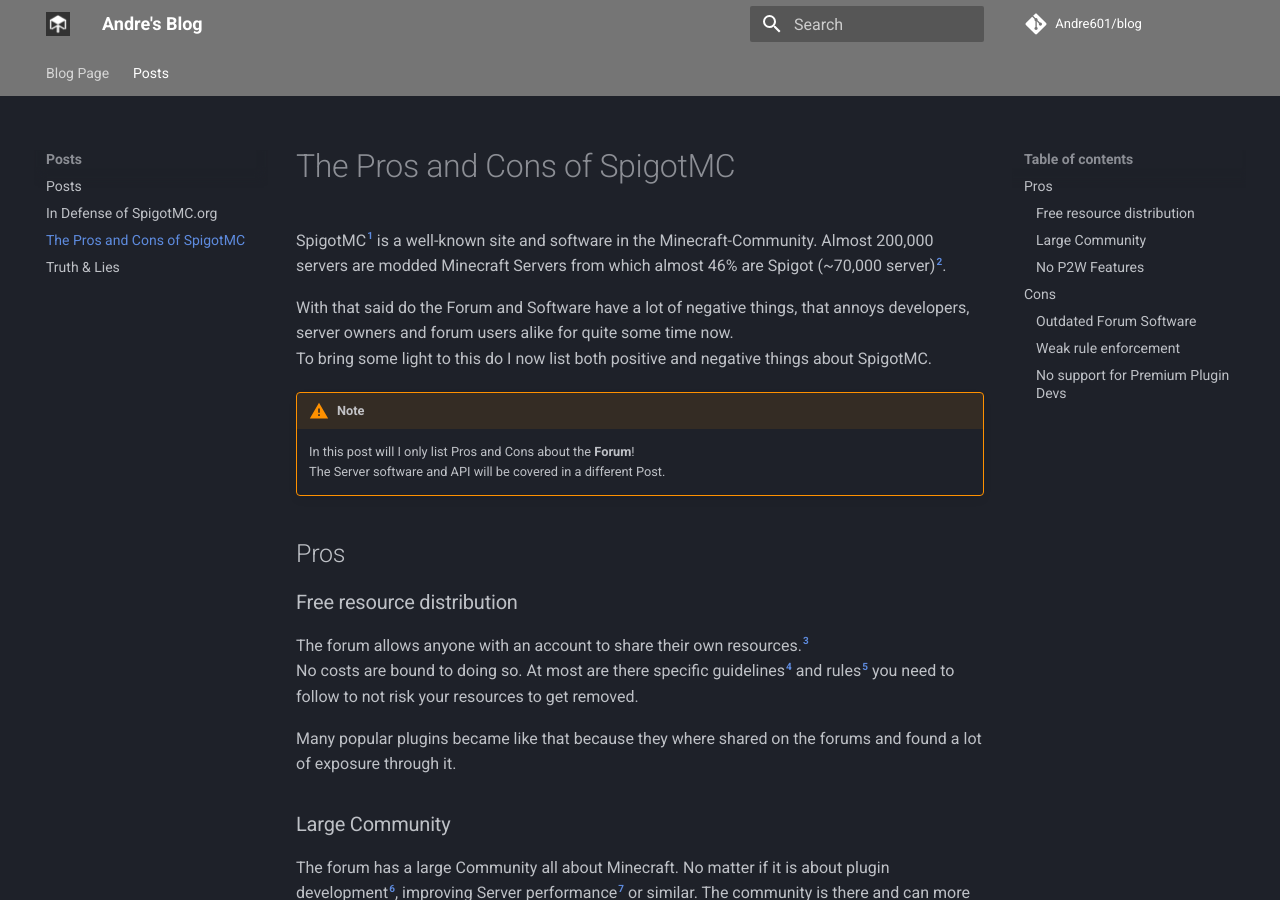
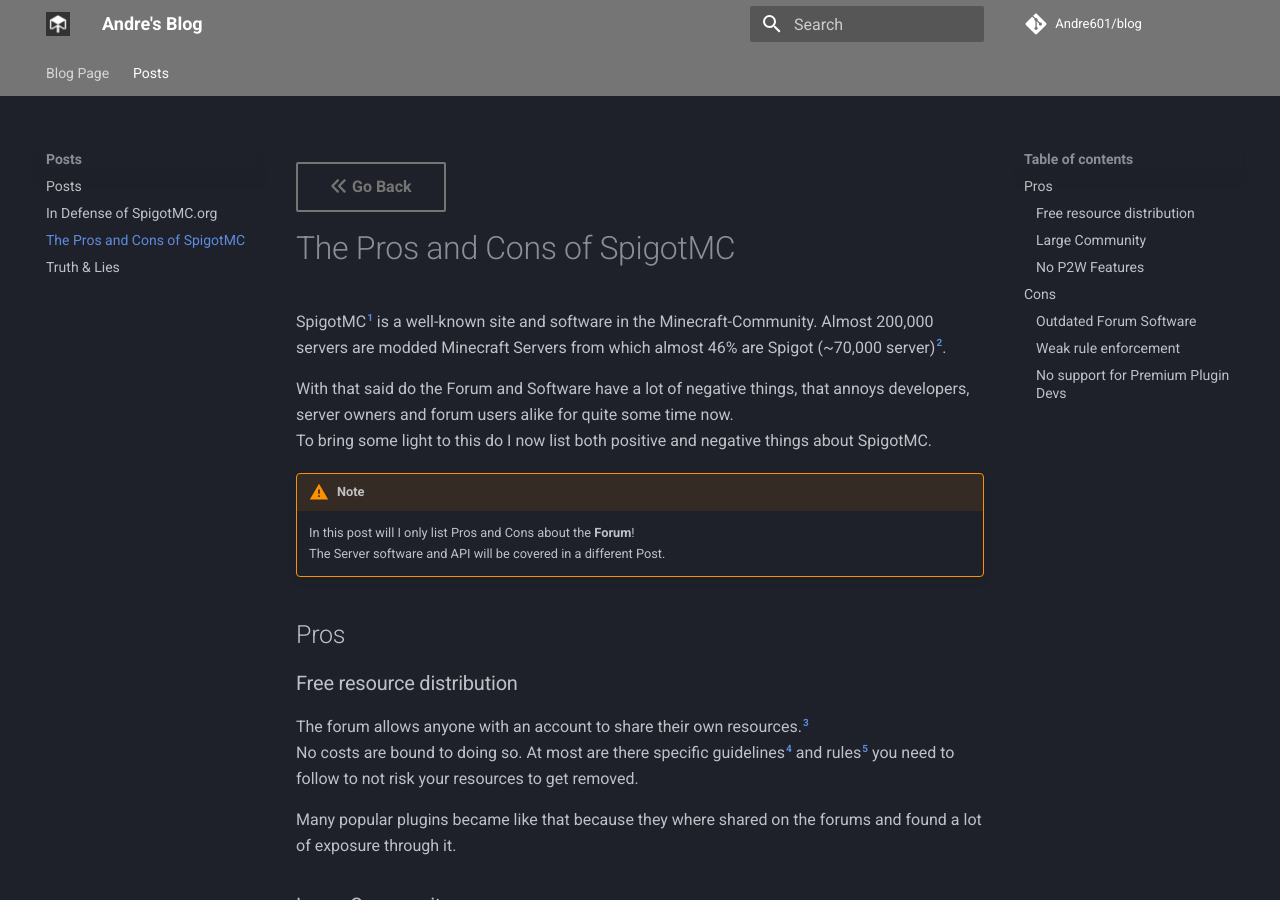
Before and after one commit to Andre601/blog, an MkDocs documentation site: the page built from docs/posts/pros-and-cons-of-spigot.md, in a window 1280 px wide and 900 px high. Built offline with MkDocs 1.6.1 and Material for MkDocs 9.7.7, drawn with Linux system fonts in a browser that asks for light colours; comment, search, counter and statistics services are not loaded.

Commit message:
Add missing back button

```diff
--- a/docs/posts/pros-and-cons-of-spigot.md
+++ b/docs/posts/pros-and-cons-of-spigot.md
@@ -2,6 +2,8 @@
 title: The Pros and Cons of SpigotMC
 description: The positives and negatives about SpigotMC.org (The forum)
 ---
+
+--8<-- "back.md"
 
 # The Pros and Cons of SpigotMC
 SpigotMC[^1] is a well-known site and software in the Minecraft-Community. Almost 200,000 servers are modded Minecraft Servers from which almost 46% are Spigot (~70,000 server)[^2].
```
